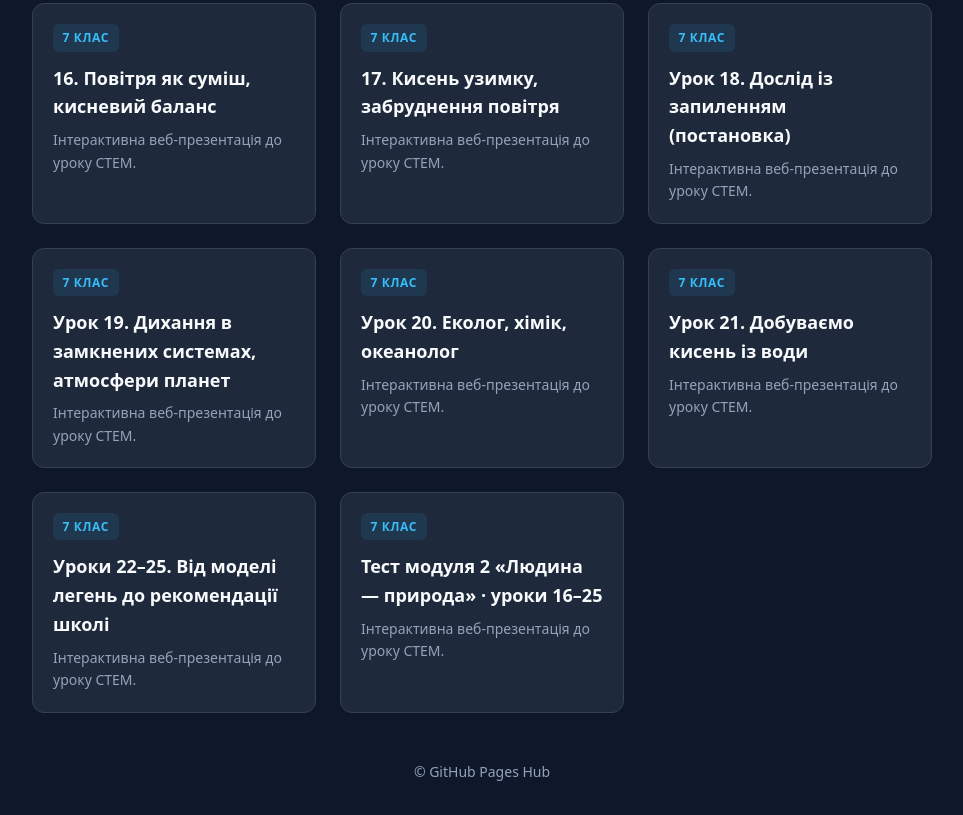
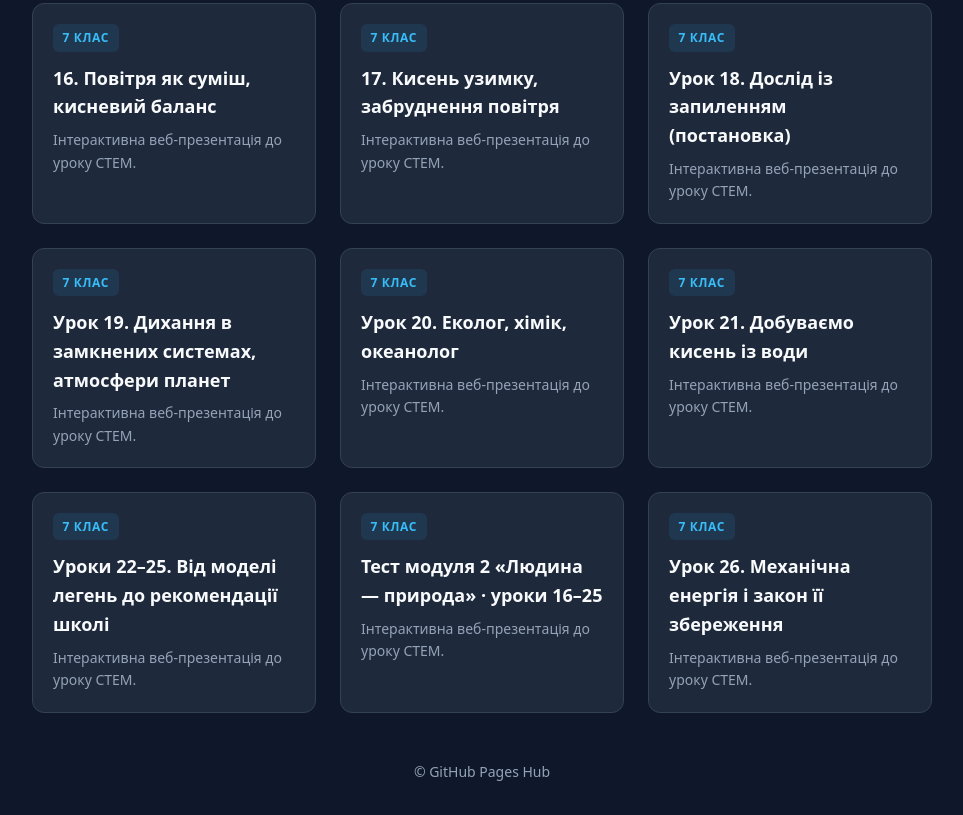
Before and after one commit to rbaidaiev-maker/Stem_lessons, a plain HTML site: page index.html in a window 1280 px wide. Shown: the part 825-1640 px from the top of the page, without its empty margins (158-1121 px from the left). Drawn offline with Linux system fonts and the light colour scheme.

Commit message:
Update index.html

```diff
--- a/index.html
+++ b/index.html
@@ -242,6 +242,13 @@
           <p class="card-desc">Інтерактивна веб-презентація до уроку СТЕМ.</p>
         </div>
       </a>
+      <a href="./STEM_lesson26/" class="card">
+        <div>
+          <span class="badge">7 клас</span>
+          <h2 class="card-title">Урок 26. Механічна енергія і закон її збереження</h2>
+          <p class="card-desc">Інтерактивна веб-презентація до уроку СТЕМ.</p>
+        </div>
+      </a>
         <!-- Сюди можна буде додавати наступні уроки за аналогією:
       <a href="./назва-папки/" class="card">
         <div>
```
